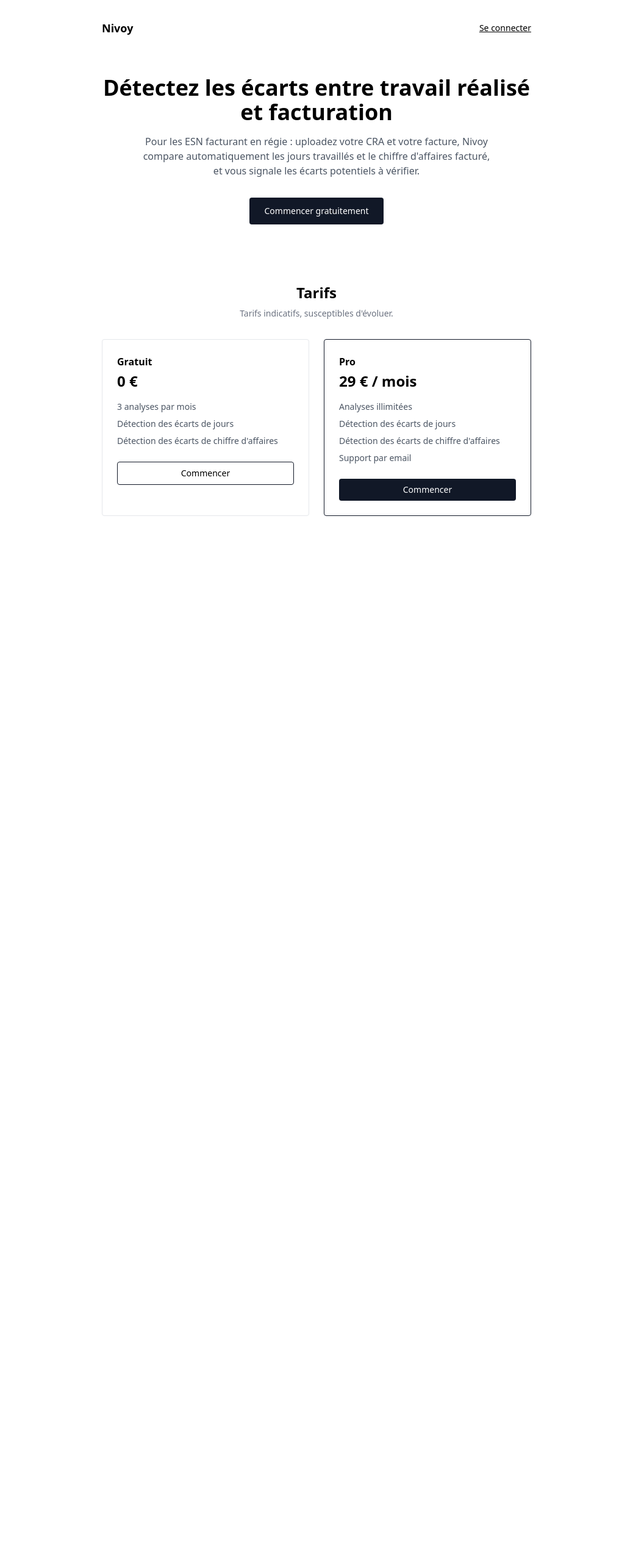
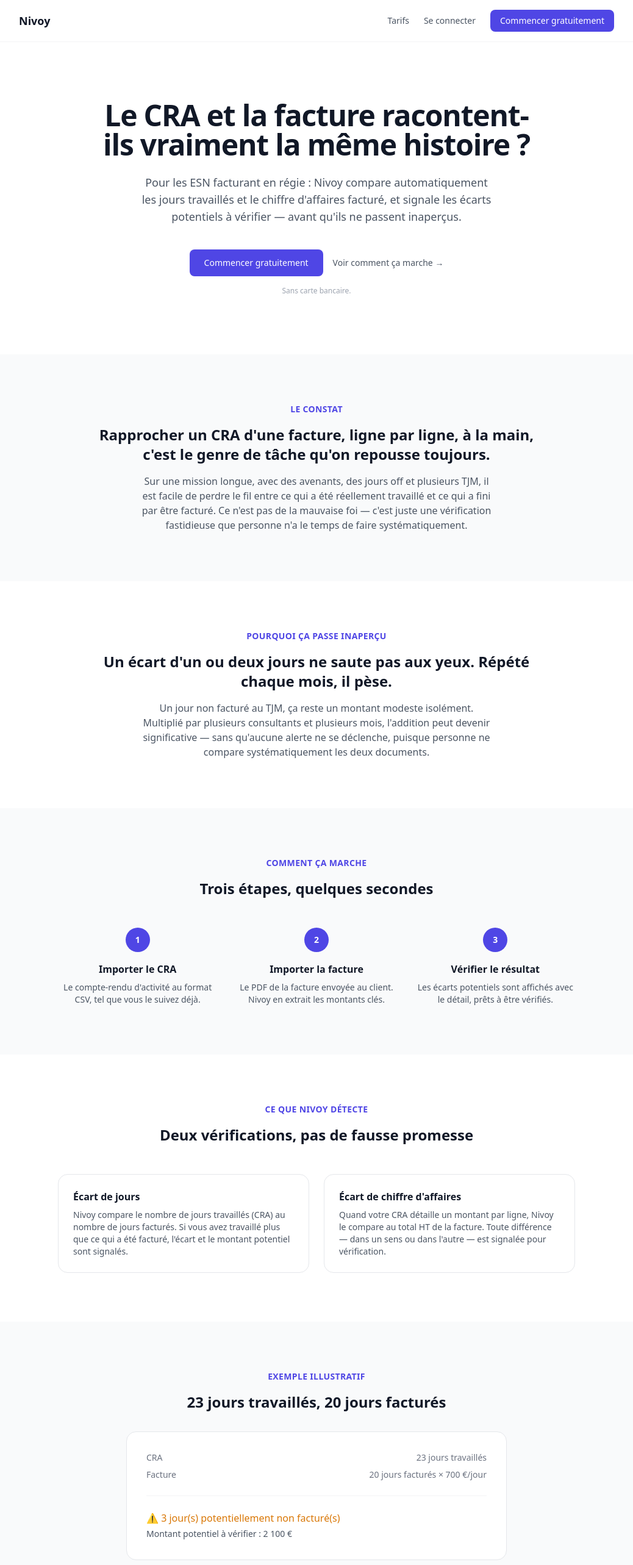
Before and after one commit to sognosymeo-ai/Nivoy, a Next.js app: page / in a window 1280 px wide. Shown: the top 2566 px of the page at 61% size, without its empty margins (121-1159 px from the left). Before the commit the page ends 878 px from the top, so only its background shows below. Built offline with nearby package versions, Linux system fonts and the light colour scheme.

Commit message:
Refonte de la page d'accueil (structure inspirée de Churnly, adaptée à Nivoy) + police Inter

```diff
--- a/app/layout.tsx
+++ b/app/layout.tsx
@@ -1,5 +1,8 @@
 import type { Metadata } from "next";
+import { Inter } from "next/font/google";
 import "./globals.css";
+
+const inter = Inter({ subsets: ["latin"], variable: "--font-inter" });
 
 export const metadata: Metadata = {
   title: "Nivoy — Revenue Recovery",
@@ -11,8 +14,8 @@
   children: React.ReactNode;
 }) {
   return (
-    <html lang="fr">
-      <body>{children}</body>
+    <html lang="fr" className={inter.variable}>
+      <body className="bg-white font-sans text-gray-900 antialiased">{children}</body>
     </html>
   );
 }
--- a/app/page.tsx
+++ b/app/page.tsx
@@ -1,61 +1,236 @@
 import Link from "next/link";
+
+const detections = [
+  {
+    titre: "Écart de jours",
+    description:
+      "Nivoy compare le nombre de jours travaillés (CRA) au nombre de jours facturés. Si vous avez travaillé plus que ce qui a été facturé, l'écart et le montant potentiel sont signalés.",
+  },
+  {
+    titre: "Écart de chiffre d'affaires",
+    description:
+      "Quand votre CRA détaille un montant par ligne, Nivoy le compare au total HT de la facture. Toute différence — dans un sens ou dans l'autre — est signalée pour vérification.",
+  },
+];
+
+const etapes = [
+  {
+    numero: "1",
+    titre: "Importer le CRA",
+    description: "Le compte-rendu d'activité au format CSV, tel que vous le suivez déjà.",
+  },
+  {
+    numero: "2",
+    titre: "Importer la facture",
+    description: "Le PDF de la facture envoyée au client. Nivoy en extrait les montants clés.",
+  },
+  {
+    numero: "3",
+    titre: "Vérifier le résultat",
+    description: "Les écarts potentiels sont affichés avec le détail, prêts à être vérifiés.",
+  },
+];
+
+const faq = [
+  {
+    question: "Mes fichiers sont-ils conservés ?",
+    reponse:
+      "Non. L'analyse se fait à la volée : vos fichiers ne sont ni stockés ni réutilisés au-delà du traitement de votre demande.",
+  },
+  {
+    question: "Quels formats de fichiers sont acceptés ?",
+    reponse:
+      "Un CRA au format CSV (virgule ou point-virgule) et une facture au format PDF. Plusieurs variantes de nom de colonnes sont reconnues automatiquement.",
+  },
+  {
+    question: "Nivoy calcule-t-il un montant garanti ?",
+    reponse:
+      "Non. Nivoy signale des écarts potentiels à vérifier manuellement — jamais un montant certain. C'est un outil d'aide à la détection, pas un audit automatique.",
+  },
+  {
+    question: "Que se passe-t-il si l'extraction de la facture semble incorrecte ?",
+    reponse:
+      "Nivoy vérifie la cohérence des montants extraits et affiche un avertissement explicite si quelque chose ne correspond pas, plutôt que d'afficher un résultat erroné en silence.",
+  },
+];
 
 export default function Accueil() {
   return (
-    <main className="mx-auto max-w-3xl p-8">
-      <header className="flex items-center justify-between">
+    <main className="bg-white text-gray-900">
+      <header className="border-b border-gray-100">
+        <div className="mx-auto flex max-w-5xl items-center justify-between px-6 py-4">
           <span className="text-lg font-semibold">Nivoy</span>
-        <Link href="/login" className="text-sm underline">
+          <nav className="flex items-center gap-6 text-sm">
+            <a href="#tarifs" className="text-gray-600 hover:text-gray-900">
+              Tarifs
+            </a>
+            <Link href="/login" className="text-gray-600 hover:text-gray-900">
               Se connecter
             </Link>
-      </header>
-
-      <section className="mt-16 text-center">
-        <h1 className="text-3xl font-semibold sm:text-4xl">
-          Détectez les écarts entre travail réalisé et facturation
-        </h1>
-        <p className="mx-auto mt-4 max-w-xl text-gray-600">
-          Pour les ESN facturant en régie : uploadez votre CRA et votre facture, Nivoy compare
-          automatiquement les jours travaillés et le chiffre d&apos;affaires facturé, et vous
-          signale les écarts potentiels à vérifier.
-        </p>
-        <div className="mt-8">
             <Link
               href="/login"
-            className="inline-block rounded bg-gray-900 px-6 py-3 text-sm font-medium text-white"
+              className="rounded-lg bg-indigo-600 px-4 py-2 font-medium text-white hover:bg-indigo-500"
             >
               Commencer gratuitement
             </Link>
+          </nav>
+        </div>
+      </header>
+
+      <section className="mx-auto max-w-3xl px-6 py-24 text-center">
+        <h1 className="text-4xl font-semibold tracking-tight sm:text-5xl">
+          Le CRA et la facture racontent-ils vraiment la même histoire ?
+        </h1>
+        <p className="mx-auto mt-6 max-w-xl text-lg text-gray-600">
+          Pour les ESN facturant en régie : Nivoy compare automatiquement les jours travaillés et
+          le chiffre d&apos;affaires facturé, et signale les écarts potentiels à vérifier — avant
+          qu&apos;ils ne passent inaperçus.
+        </p>
+        <div className="mt-10 flex items-center justify-center gap-4">
+          <Link
+            href="/login"
+            className="rounded-lg bg-indigo-600 px-6 py-3 text-sm font-medium text-white hover:bg-indigo-500"
+          >
+            Commencer gratuitement
+          </Link>
+          <a href="#comment-ca-marche" className="text-sm font-medium text-gray-600 hover:text-gray-900">
+            Voir comment ça marche →
+          </a>
+        </div>
+        <p className="mt-4 text-xs text-gray-400">Sans carte bancaire.</p>
+      </section>
+
+      <section className="bg-gray-50 py-20">
+        <div className="mx-auto max-w-3xl px-6">
+          <h2 className="text-center text-sm font-semibold uppercase tracking-wide text-indigo-600">
+            Le constat
+          </h2>
+          <p className="mt-4 text-center text-2xl font-semibold">
+            Rapprocher un CRA d&apos;une facture, ligne par ligne, à la main, c&apos;est le genre
+            de tâche qu&apos;on repousse toujours.
+          </p>
+          <p className="mx-auto mt-4 max-w-xl text-center text-gray-600">
+            Sur une mission longue, avec des avenants, des jours off et plusieurs TJM, il est
+            facile de perdre le fil entre ce qui a été réellement travaillé et ce qui a fini par
+            être facturé. Ce n&apos;est pas de la mauvaise foi — c&apos;est juste une vérification
+            fastidieuse que personne n&apos;a le temps de faire systématiquement.
+          </p>
         </div>
       </section>
 
-      <section className="mt-24">
+      <section className="py-20">
+        <div className="mx-auto max-w-3xl px-6">
+          <h2 className="text-center text-sm font-semibold uppercase tracking-wide text-indigo-600">
+            Pourquoi ça passe inaperçu
+          </h2>
+          <p className="mt-4 text-center text-2xl font-semibold">
+            Un écart d&apos;un ou deux jours ne saute pas aux yeux. Répété chaque mois, il pèse.
+          </p>
+          <p className="mx-auto mt-4 max-w-xl text-center text-gray-600">
+            Un jour non facturé au TJM, ça reste un montant modeste isolément. Multiplié par
+            plusieurs consultants et plusieurs mois, l&apos;addition peut devenir significative —
+            sans qu&apos;aucune alerte ne se déclenche, puisque personne ne compare
+            systématiquement les deux documents.
+          </p>
+        </div>
+      </section>
+
+      <section id="comment-ca-marche" className="bg-gray-50 py-20">
+        <div className="mx-auto max-w-4xl px-6">
+          <h2 className="text-center text-sm font-semibold uppercase tracking-wide text-indigo-600">
+            Comment ça marche
+          </h2>
+          <p className="mt-4 text-center text-2xl font-semibold">Trois étapes, quelques secondes</p>
+
+          <div className="mt-12 grid gap-8 sm:grid-cols-3">
+            {etapes.map((etape) => (
+              <div key={etape.numero} className="text-center">
+                <div className="mx-auto flex h-10 w-10 items-center justify-center rounded-full bg-indigo-600 text-sm font-semibold text-white">
+                  {etape.numero}
+                </div>
+                <h3 className="mt-4 font-semibold">{etape.titre}</h3>
+                <p className="mt-2 text-sm text-gray-600">{etape.description}</p>
+              </div>
+            ))}
+          </div>
+        </div>
+      </section>
+
+      <section className="py-20">
+        <div className="mx-auto max-w-4xl px-6">
+          <h2 className="text-center text-sm font-semibold uppercase tracking-wide text-indigo-600">
+            Ce que Nivoy détecte
+          </h2>
+          <p className="mt-4 text-center text-2xl font-semibold">Deux vérifications, pas de fausse promesse</p>
+
+          <div className="mt-12 grid gap-6 sm:grid-cols-2">
+            {detections.map((d) => (
+              <div key={d.titre} className="rounded-2xl border border-gray-200 p-6">
+                <h3 className="font-semibold">{d.titre}</h3>
+                <p className="mt-2 text-sm text-gray-600">{d.description}</p>
+              </div>
+            ))}
+          </div>
+        </div>
+      </section>
+
+      <section className="bg-gray-50 py-20">
+        <div className="mx-auto max-w-2xl px-6">
+          <h2 className="text-center text-sm font-semibold uppercase tracking-wide text-indigo-600">
+            Exemple illustratif
+          </h2>
+          <p className="mt-4 text-center text-2xl font-semibold">
+            23 jours travaillés, 20 jours facturés
+          </p>
+
+          <div className="mt-8 rounded-2xl border border-gray-200 bg-white p-8">
+            <div className="flex items-center justify-between text-sm text-gray-500">
+              <span>CRA</span>
+              <span>23 jours travaillés</span>
+            </div>
+            <div className="mt-2 flex items-center justify-between text-sm text-gray-500">
+              <span>Facture</span>
+              <span>20 jours facturés × 700 €/jour</span>
+            </div>
+            <div className="mt-6 border-t border-gray-100 pt-6">
+              <p className="font-medium text-amber-600">⚠️ 3 jour(s) potentiellement non facturé(s)</p>
+              <p className="mt-1 text-sm text-gray-600">Montant potentiel à vérifier : 2 100 €</p>
+            </div>
+          </div>
+          <p className="mt-4 text-center text-xs text-gray-400">
+            Exemple à but illustratif — pas un cas réel.
+          </p>
+        </div>
+      </section>
+
+      <section id="tarifs" className="py-20">
+        <div className="mx-auto max-w-3xl px-6">
           <h2 className="text-center text-2xl font-semibold">Tarifs</h2>
           <p className="mt-2 text-center text-sm text-gray-500">
             Tarifs indicatifs, susceptibles d&apos;évoluer.
           </p>
 
-        <div className="mt-8 grid gap-6 sm:grid-cols-2">
-          <div className="rounded border border-gray-200 p-6">
+          <div className="mt-10 grid gap-6 sm:grid-cols-2">
+            <div className="rounded-2xl border border-gray-200 p-8">
               <h3 className="font-semibold">Gratuit</h3>
-            <p className="mt-1 text-2xl font-semibold">0 €</p>
-            <ul className="mt-4 space-y-2 text-sm text-gray-600">
+              <p className="mt-2 text-3xl font-semibold">0 €</p>
+              <ul className="mt-6 space-y-3 text-sm text-gray-600">
                 <li>3 analyses par mois</li>
                 <li>Détection des écarts de jours</li>
                 <li>Détection des écarts de chiffre d&apos;affaires</li>
               </ul>
               <Link
                 href="/login"
-              className="mt-6 block rounded border border-gray-900 px-4 py-2 text-center text-sm font-medium"
+                className="mt-8 block rounded-lg border border-gray-900 px-4 py-2.5 text-center text-sm font-medium hover:bg-gray-50"
               >
                 Commencer
               </Link>
             </div>
 
-          <div className="rounded border border-gray-900 p-6">
+            <div className="rounded-2xl border-2 border-indigo-600 p-8">
               <h3 className="font-semibold">Pro</h3>
-            <p className="mt-1 text-2xl font-semibold">29 € / mois</p>
-            <ul className="mt-4 space-y-2 text-sm text-gray-600">
+              <p className="mt-2 text-3xl font-semibold">29 € / mois</p>
+              <ul className="mt-6 space-y-3 text-sm text-gray-600">
                 <li>Analyses illimitées</li>
                 <li>Détection des écarts de jours</li>
                 <li>Détection des écarts de chiffre d&apos;affaires</li>
@@ -63,13 +238,46 @@
               </ul>
               <Link
                 href="/login"
-              className="mt-6 block rounded bg-gray-900 px-4 py-2 text-center text-sm font-medium text-white"
+                className="mt-8 block rounded-lg bg-indigo-600 px-4 py-2.5 text-center text-sm font-medium text-white hover:bg-indigo-500"
               >
                 Commencer
               </Link>
             </div>
           </div>
+        </div>
       </section>
+
+      <section className="bg-gray-50 py-20">
+        <div className="mx-auto max-w-2xl px-6">
+          <h2 className="text-center text-2xl font-semibold">Questions fréquentes</h2>
+          <div className="mt-10 space-y-6">
+            {faq.map((item) => (
+              <div key={item.question}>
+                <h3 className="font-medium">{item.question}</h3>
+                <p className="mt-1 text-sm text-gray-600">{item.reponse}</p>
+              </div>
+            ))}
+          </div>
+        </div>
+      </section>
+
+      <section className="py-20 text-center">
+        <h2 className="text-2xl font-semibold">Vérifiez votre prochaine mission en quelques secondes</h2>
+        <div className="mt-8">
+          <Link
+            href="/login"
+            className="rounded-lg bg-indigo-600 px-6 py-3 text-sm font-medium text-white hover:bg-indigo-500"
+          >
+            Commencer gratuitement
+          </Link>
+        </div>
+      </section>
+
+      <footer className="border-t border-gray-100 py-8">
+        <div className="mx-auto max-w-5xl px-6 text-center text-xs text-gray-400">
+          © {new Date().getFullYear()} Nivoy
+        </div>
+      </footer>
     </main>
   );
 }
```
Lines whose indentation alone changed are shown as unchanged.
